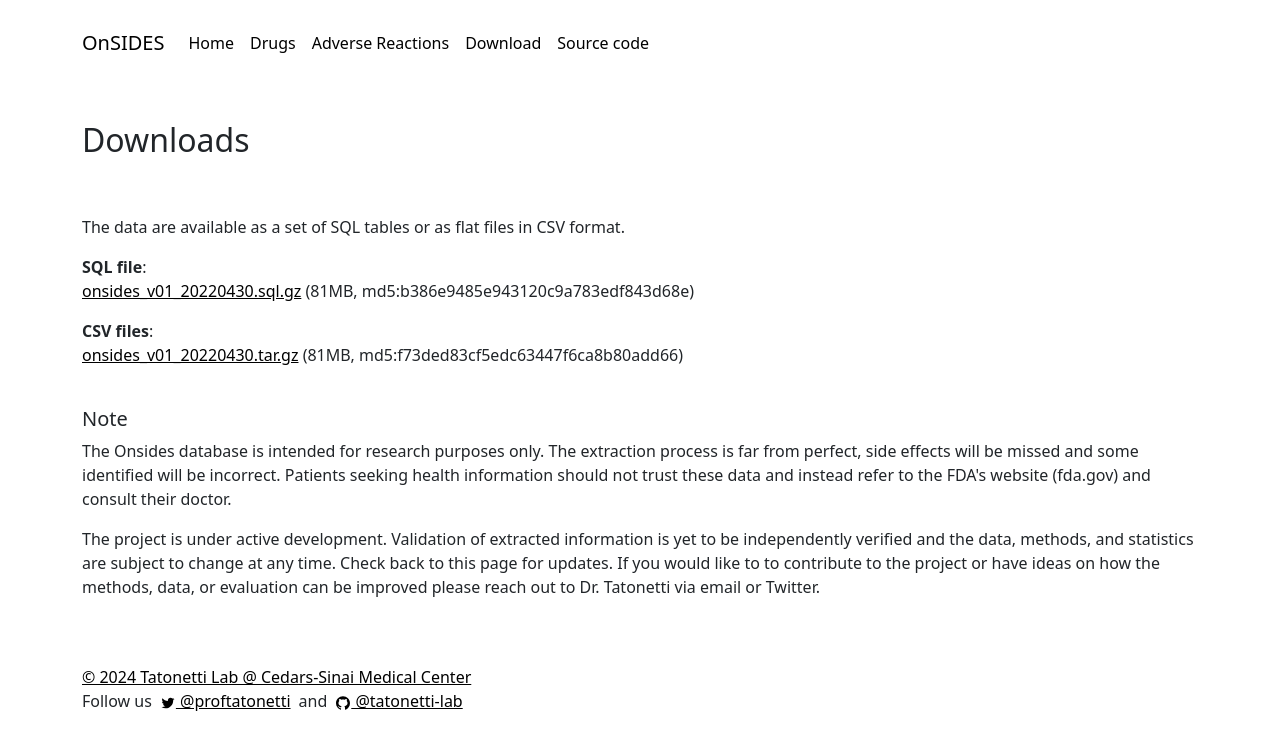
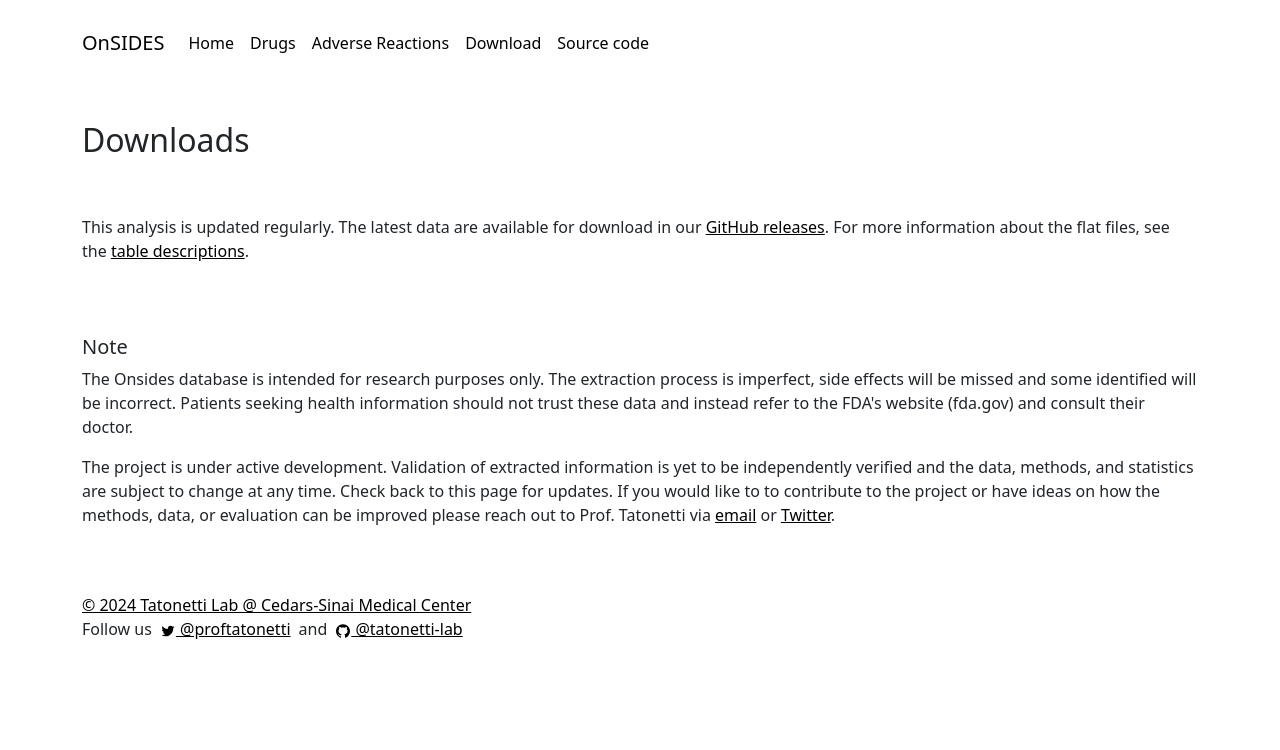
Before and after one commit to tatonetti-lab/onsides-web, a React (Create React App) app in the folder frontend/: page /download in a window 1280 px wide. Shown: the top 750 px of the page. Built offline with nearby package versions, Linux system fonts and the light colour scheme.

Commit message:
feat: update download page description

```diff
--- a/frontend/src/pages/Download.js
+++ b/frontend/src/pages/Download.js
@@ -13,42 +13,36 @@ export default function Download() {
         <br />
 
         <p>
-          The data are available as a set of SQL tables or as flat files in CSV
-          format.
+          This analysis is updated regularly. The latest data are available for
+          download in our{" "}
+          <a href="https://github.com/tatonetti-lab/onsides/releases">
+            GitHub releases
+          </a>
+          . For more information about the flat files, see the{" "}
+          <a href="https://github.com/tatonetti-lab/onsides?tab=readme-ov-file#table-descriptions">
+            table descriptions
+          </a>
+          .
         </p>
 
-        <p>
-          <b>SQL file</b>: <br />{" "}
+        <div className="my-4">
           <a
-            href="https://github.com/tatonetti-lab/onsides/releases/download/v01/onsides_v01_20220430.sql.gz"
+            href="https://github.com/tatonetti-lab/onsides/releases/latest"
             target="_blank"
             rel="noreferrer"
+            className="bg-neutral-950 hover:bg-neutral-600 text-white hover:!text-neutral-100 py-2 px-4 rounded-full text-lg no-underline"
           >
-            onsides_v01_20220430.sql.gz
-          </a>{" "}
-          (81MB, md5:b386e9485e943120c9a783edf843d68e){" "}
-        </p>
-        <p>
-          <b>CSV files</b>: <br />{" "}
-          <a
-            href="https://github.com/tatonetti-lab/onsides/releases/download/v01/onsides_v01_20220430.tar.gz"
-            target="_blank"
-            rel="noreferrer"
-          >
-            onsides_v01_20220430.tar.gz
-          </a>{" "}
-          (81MB, md5:f73ded83cf5edc63447f6ca8b80add66)
-        </p>
-
-        <br />
+            Download Latest Release
+          </a>
+        </div>
 
         <h5>Note</h5>
         <p>
           The Onsides database is intended for research purposes only. The
-          extraction process is far from perfect, side effects will be missed
-          and some identified will be incorrect. Patients seeking health
-          information should not trust these data and instead refer to the FDA's
-          website (fda.gov) and consult their doctor.
+          extraction process is imperfect, side effects will be missed and some
+          identified will be incorrect. Patients seeking health information
+          should not trust these data and instead refer to the FDA's website
+          (fda.gov) and consult their doctor.
         </p>
         <p>
           The project is under active development. Validation of extracted
@@ -56,7 +50,9 @@ export default function Download() {
           and statistics are subject to change at any time. Check back to this
           page for updates. If you would like to to contribute to the project or
           have ideas on how the methods, data, or evaluation can be improved
-          please reach out to Dr. Tatonetti via email or Twitter.
+          please reach out to Prof. Tatonetti via{" "}
+          <a href="mailto:nicholas.tatonetti@cshs.org">email</a> or{" "}
+          <a href="https://twitter.com/proftatonetti">Twitter</a>.
         </p>
       </Container>
     </div>
```
